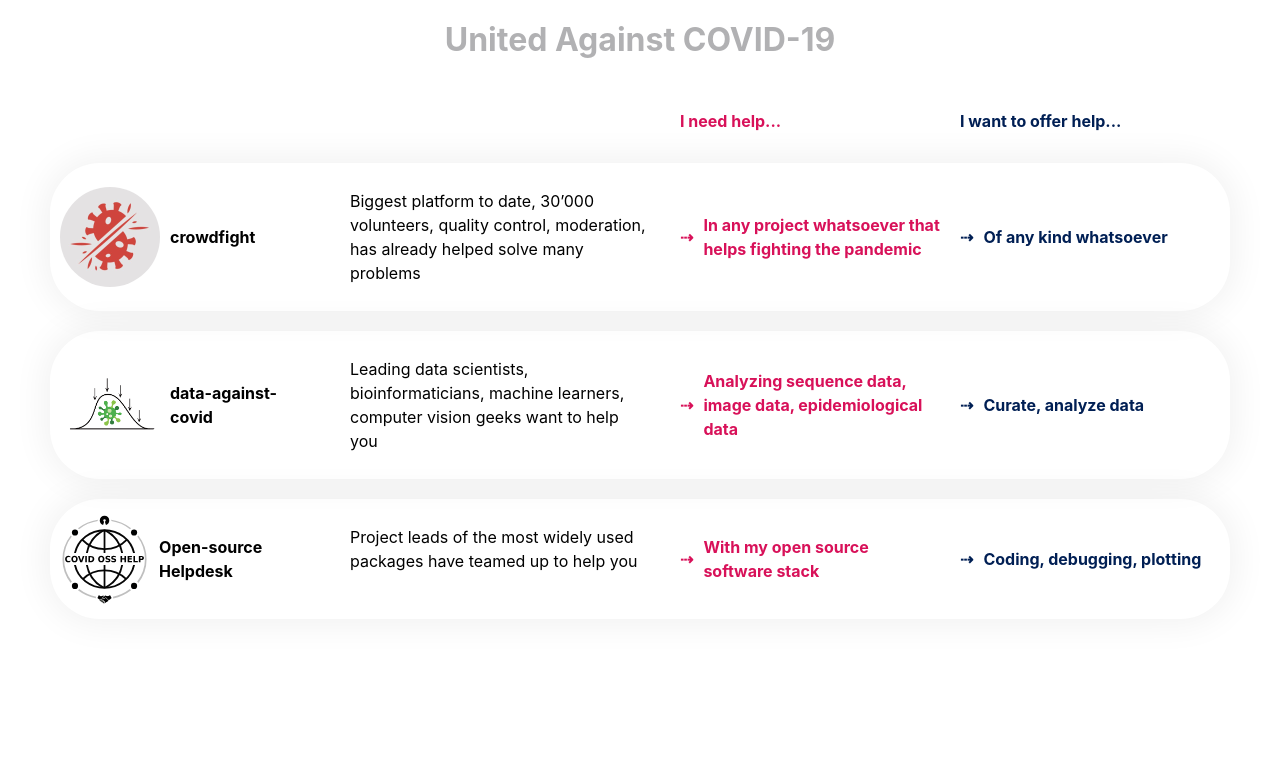
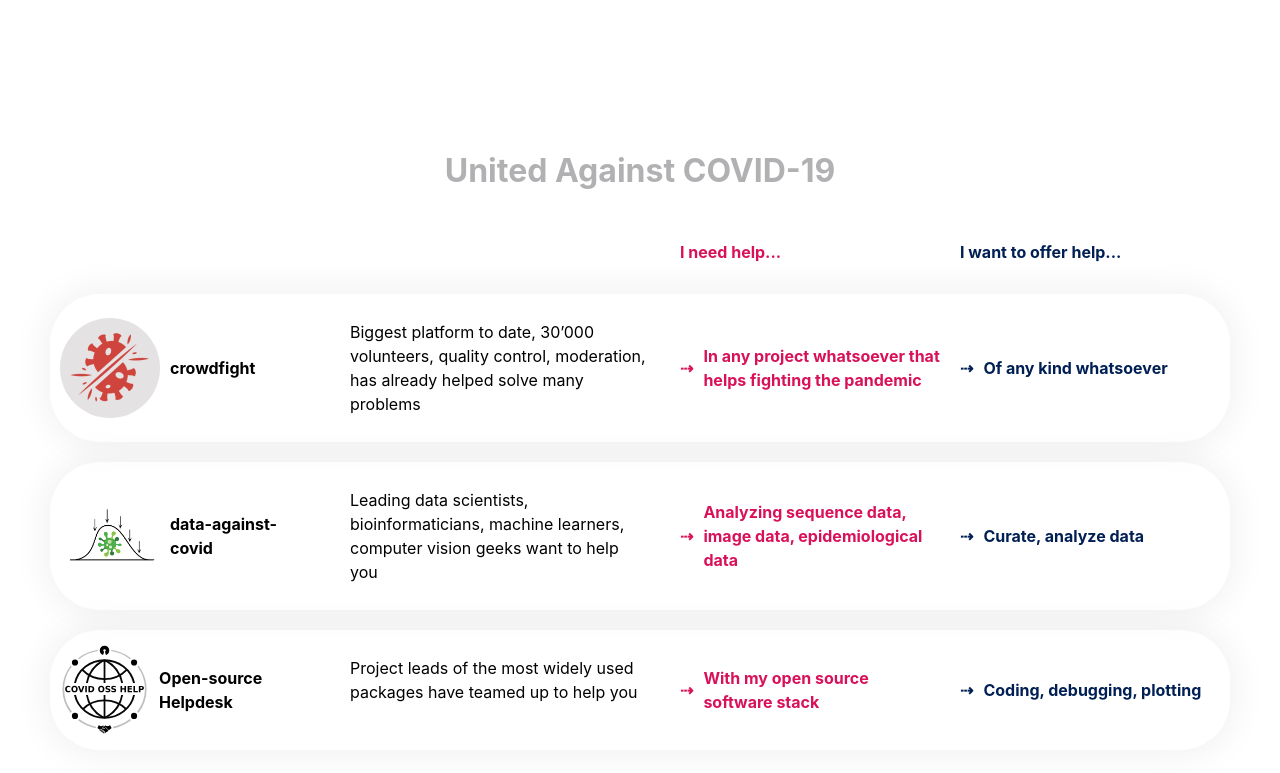
Before and after one commit to united-against-covid/united-against-covid.github.io, a Jekyll site: the page built from index.html, in a window 1280 px wide. Shown: the top 773 px of the page. Built offline with Jekyll 4.4.1, drawn with Linux system fonts in a browser that asks for light colours.

Commit message:
Vertically centered - not optimized for mobile yet

```diff
--- a/assets/css/main.scss
+++ b/assets/css/main.scss
@@ -8,6 +8,7 @@ html {
     min-height: 100%;
     margin: 0;
     padding: 0;
+    height: 100%;
 }
 
 body {
@@ -18,6 +19,7 @@ body {
     margin: 0;
     padding: 0;
     justify-content: center;
+    height: 100%;
 }
 
 h1 {
```
Also changed, not shown: 2 other files.
